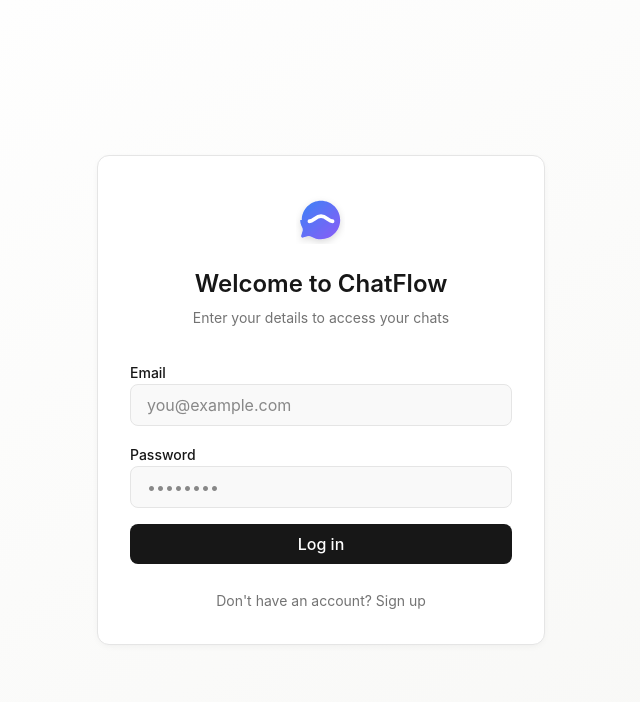
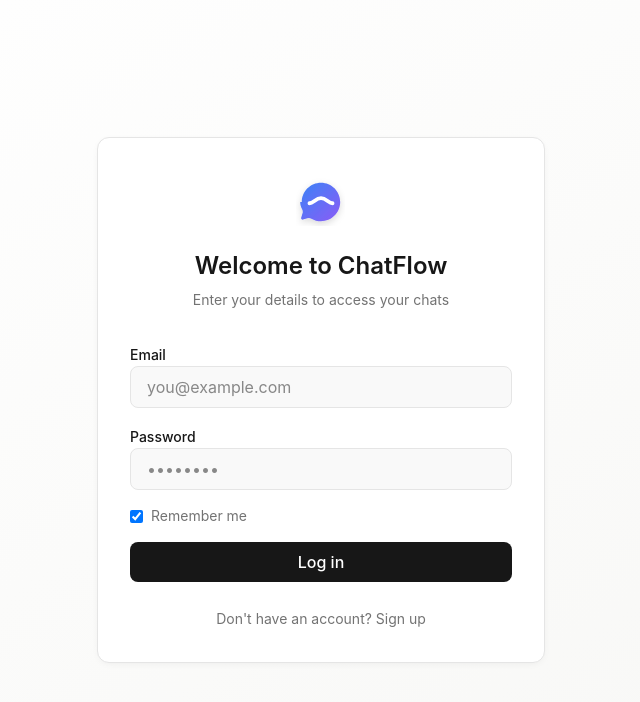
Before and after one commit to 0300145781/ChatFlow, a Next.js app: page / in a window 1280 px wide. Shown: the top 702 px of the page, without its empty margins (319-959 px from the left). Built offline with nearby package versions, Linux system fonts and the light colour scheme; no server answers.

Commit message:
Add auto-redirect to bypass login screen if already logged in and add Remember Me checkbox

```diff
--- a/src/app/page.tsx
+++ b/src/app/page.tsx
@@ -1,6 +1,6 @@
 "use client";
 
-import { useState } from "react";
+import { useState, useEffect } from "react";
 import { useRouter } from "next/navigation";
 import { supabase } from "../../lib/supabase";
 import { nanoid } from "nanoid";
@@ -12,10 +12,22 @@ export default function AuthPage() {
   const [isLogin, setIsLogin] = useState(true);
   const [email, setEmail] = useState("");
   const [password, setPassword] = useState("");
-  const [loading, setLoading] = useState(false);
+  const [loading, setLoading] = useState(true); // Start loading true while checking session
   const [error, setError] = useState<string | null>(null);
   const [successMsg, setSuccessMsg] = useState<string | null>(null);
   const router = useRouter();
+
+  useEffect(() => {
+    const checkSession = async () => {
+      const { data: { session } } = await supabase.auth.getSession();
+      if (session) {
+        router.push("/dashboard");
+      } else {
+        setLoading(false);
+      }
+    };
+    checkSession();
+  }, [router]);
 
   const handleAuth = async (e: React.FormEvent) => {
     e.preventDefault();
@@ -98,6 +110,13 @@ export default function AuthPage() {
             />
           </div>
 
+          <div className="flex items-center gap-2">
+            <input type="checkbox" id="remember" className="rounded border-gray-300 text-primary focus:ring-primary" defaultChecked />
+            <label htmlFor="remember" className="text-sm text-muted-foreground cursor-pointer">
+              Remember me
+            </label>
+          </div>
+
           {error && (
             <div className="text-red-500 text-sm bg-red-50 dark:bg-red-900/10 p-3 rounded-lg border border-red-200 dark:border-red-800">
               {error}
```
